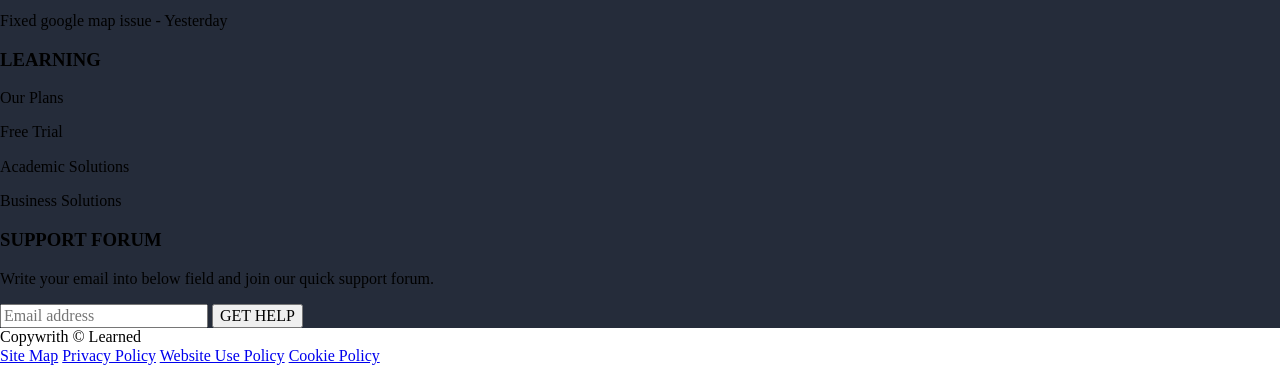
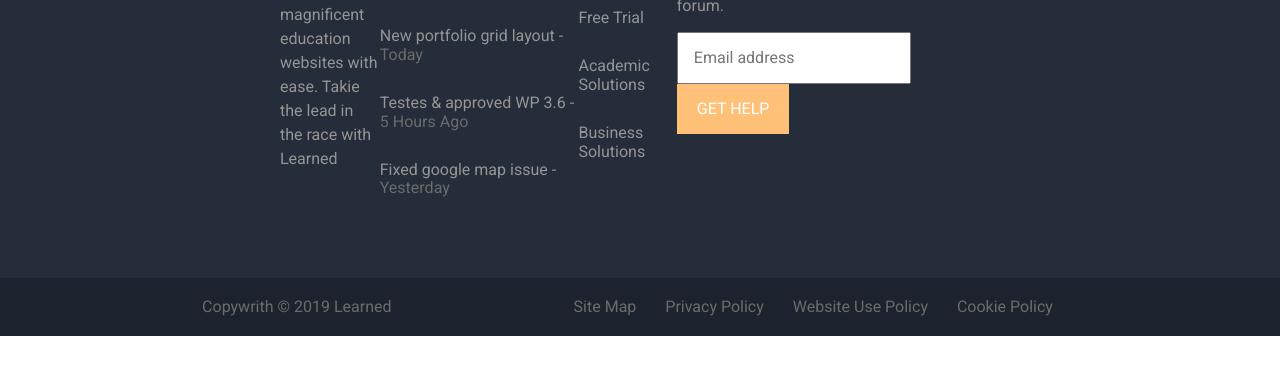
Before and after one commit to exanna/static-website, a website built with webpack: page src/index.html in a window 1280 px wide. Shown: the part 2441-2806 px from the top of the page. After the commit the page ends 2777 px from the top, so only its background shows below. Built offline with nearby package versions, Linux system fonts and the light colour scheme; files whose address does not match are found by name.

Commit message:
Add CSS to footer section

```diff
--- a/src/components/_articles.scss
+++ b/src/components/_articles.scss
@@ -15,7 +15,7 @@
 }
 
 .article {
-    position:relative;
+    position: relative;
     max-width: 260px;
     display: flex;
     flex-direction: column;
--- a/src/components/_footer.scss
+++ b/src/components/_footer.scss
@@ -1,3 +1,78 @@
 .footer {
-    background-color: $footer-background;
+    display: flex;
+    justify-content: space-between;
+    padding: 50px 280px;
+    background-color: #252C3A;
+    font-family: 'Roboto', sans-serif;
+    color: #969595;
+
+    &__about {
+        display: flex;
+        flex-wrap: wrap;
+        flex-basis: 20%;
+        line-height: 150%;
+
+    }
+
+    &__programs {
+        p {
+            margin-bottom: 30px;
+        }
+        span {
+            color: #6B6B6B;
+        }
+    }
+
+    &__learning {
+         p {
+            margin-bottom: 30px;
+        }
+    }
+
+    &__support {
+        p {
+            width: 70%;
+        }
+
+    }
+
+    .support-form {
+
+        &__email {
+            width: 200px;
+            padding: 15px;
+            color: #969595;
+
+        }
+
+        &__submit {
+            padding: 5px 20px;
+            height: 50px;
+            color: #ffffff;
+            background-color: $main-orange;
+            border: none;
+        }
+    }
+
+    &__title {
+        color: white;
+        font-weight: normal;
+        padding-bottom: 40px;
+        padding-top: 15px;
+    }
 }
+
+.copy {
+    display: flex;
+    justify-content: space-evenly;
+    background-color: #1D232E;
+    padding: 20px;
+    color: #6B6B6B;
+    font-family: 'Roboto', sans-serif;
+
+    &__link {
+        color: #6B6B6B;
+        text-decoration: none;
+        margin-right: 25px;
+    }
+}
--- a/src/index.html
+++ b/src/index.html
@@ -193,30 +193,30 @@
           </div>
         </section>
         <section class="footer__programs">
-          <h3>FEATURED PROGTAMS</h3>
+          <h3 class="footer__title">FEATURED PROGTAMS</h3>
           <p>Fixed responsive issue - <span>Just now</span></p>
           <p>New portfolio grid layout - <span>Today</span></p>
           <p>Testes & approved WP 3.6 - <span>5 Hours Ago</span></p>
           <p>Fixed google map issue - <span>Yesterday</span></p>
         </section>
         <section class="footer__learning">
-          <h3>LEARNING</h3>
+          <h3 class="footer__title">LEARNING</h3>
           <p>Our Plans</p>
           <p>Free Trial</p>
           <p>Academic Solutions</p>
           <p>Business Solutions</p>
         </section>
         <section class="footer__support">
-          <h3>SUPPORT FORUM</h3>
+          <h3 class="footer__title">SUPPORT FORUM</h3>
           <p>Write your email into below field and join our quick support forum.</p>
-          <form>
-            <input type="email" placeholder="Email address" name="email" id="email">
-            <input type="button" value="GET HELP">
+          <form class="support-form">
+            <input class="support-form__email" type="email" placeholder="Email address" name="email" id="email">
+            <input class="support-form__submit" type="button" value="GET HELP">
           </form>
         </section>
       </div>
       <div class="copy">
-        <div class="copy__info">Copywrith &copy; Learned</div>
+        <div class="copy__info">Copywrith &copy; 2019 Learned</div>
         <div class="copy__menu">
           <a href="#" class="copy__link">Site Map</a>
           <a href="#" class="copy__link">Privacy Policy</a>
--- a/src/scss/_variables.scss
+++ b/src/scss/_variables.scss
@@ -4,7 +4,6 @@ font-family: 'Roboto', sans-serif;
 font-family: 'Work Sans', sans-serif;
 */
 
-$footer-background: #252C3A;
 $main-orange: #FFC178;
 $main-white: #ffffff;
 $gray: #707070;
```
